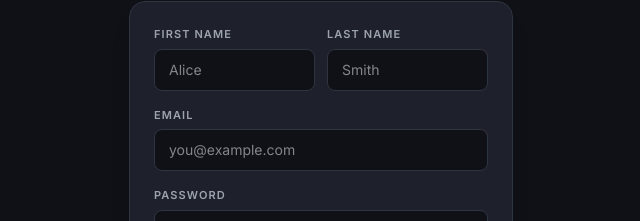
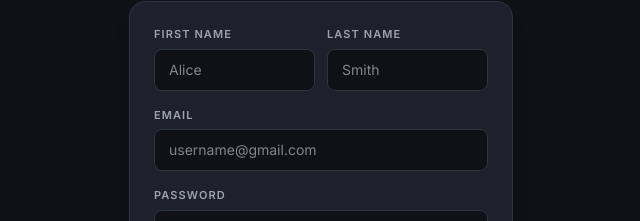
Before and after one commit to Aakashraj18/Expense-tracker, a React (Vite) app in the folder frontend/: page /register in a window 1280 px wide. Shown: the part 295-516 px from the top of the page, without its empty margins (319-959 px from the left). Built offline with nearby package versions, Linux system fonts and the light colour scheme; no server answers.

Commit message:
feat(frontend): add Gmail validation and placeholder on RegisterPage

```diff
--- a/frontend/src/pages/RegisterPage.jsx
+++ b/frontend/src/pages/RegisterPage.jsx
@@ -17,6 +17,7 @@ export default function RegisterPage() {
   const handleSubmit = async (e) => {
     e.preventDefault();
     if (form.password.length < 8) return setError('Password must be at least 8 characters');
+    if (!form.email.endsWith('@gmail.com')) return setError('Email must be a Gmail address (username@gmail.com)');
     setLoading(true);
     setError('');
     try {
@@ -66,7 +67,7 @@ export default function RegisterPage() {
 
             <div>
               <label className="mb-1.5 block text-[11px] font-semibold uppercase tracking-widest text-muted-foreground">Email</label>
-              <input type="email" value={form.email} onChange={set('email')} placeholder="you@example.com"
+              <input type="email" value={form.email} onChange={set('email')} placeholder="username@gmail.com"
                 className="w-full rounded-lg border border-border bg-background px-3.5 py-2.5 text-sm text-foreground outline-none focus:border-primary" required />
             </div>
 
```
